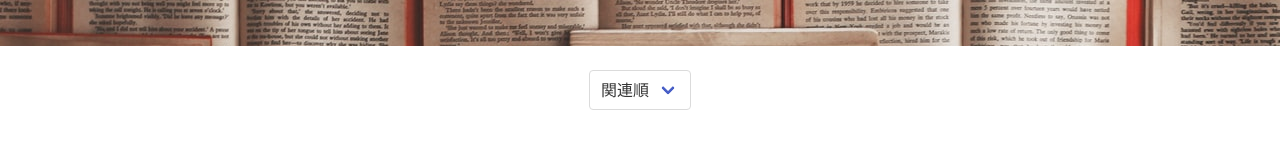
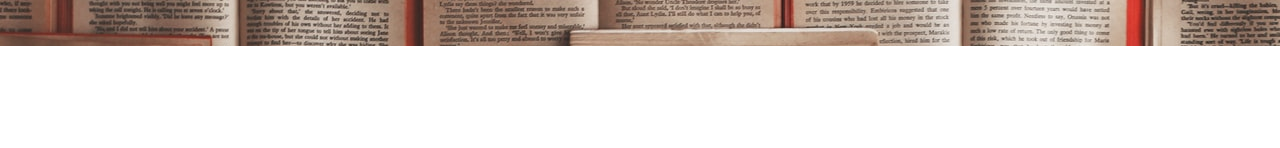
Before and after one commit to kanako-110/Search_books, a Vue app: page / in a window 1280 px wide. Shown: the part 168-316 px from the top of the page. Built offline with nearby package versions, Linux system fonts and the light colour scheme.

Commit message:
:lipstick: add
v-show on sortButton

```diff
--- a/src/App.vue
+++ b/src/App.vue
@@ -2,7 +2,7 @@
 	<div class="app has-text-centered">
 		<Header @button-click="handleBookSearch" :loading="loading" />
 		<div class="my-5">
-			<SortBox @selection-change="setSortValue" />
+			<SortBox v-show="books" @selection-change="setSortValue" />
 			<BookResult
 				:books="books"
 				:totalNumber="totalNumber"
--- a/src/components/BookResult.vue
+++ b/src/components/BookResult.vue
@@ -2,7 +2,6 @@
 	<div>
 		<ErrorResult v-if="error" />
 		<EmptyResult v-else-if="totalNumber === 0" />
-		<!-- TODO:わける？ -->
 		<div
 			v-else
 			class="columns is-fullwidth is-flex is-justify-content-space-around is-flex-wrap-wrap"
--- a/src/components/EmptyResult.vue
+++ b/src/components/EmptyResult.vue
@@ -1,5 +1,5 @@
 <template>
-	<div>
+	<div class="p-5">
 		<img :src="require(`@/assets/images/noData.png`)" style="height: 320px" />
 		<p>
 			一致する検索結果はありません
```
